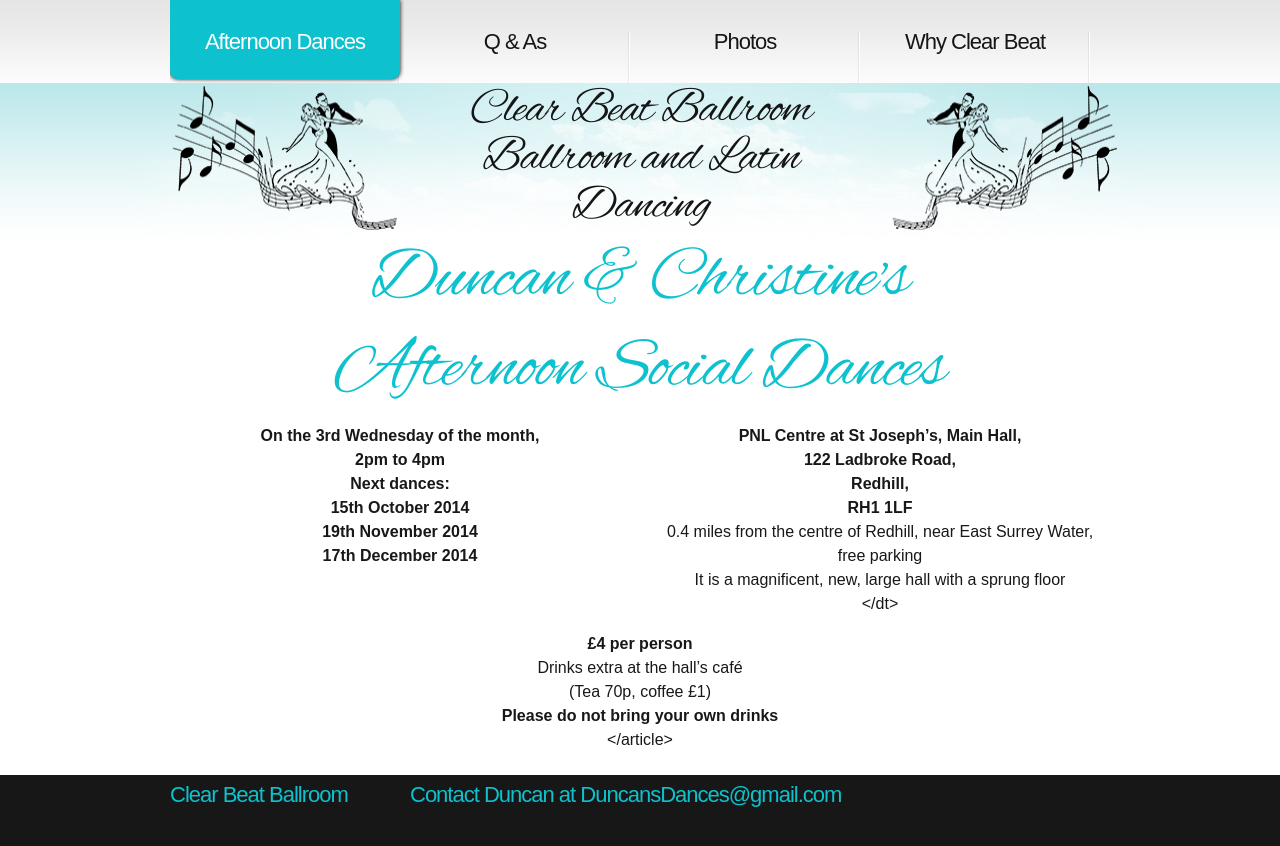
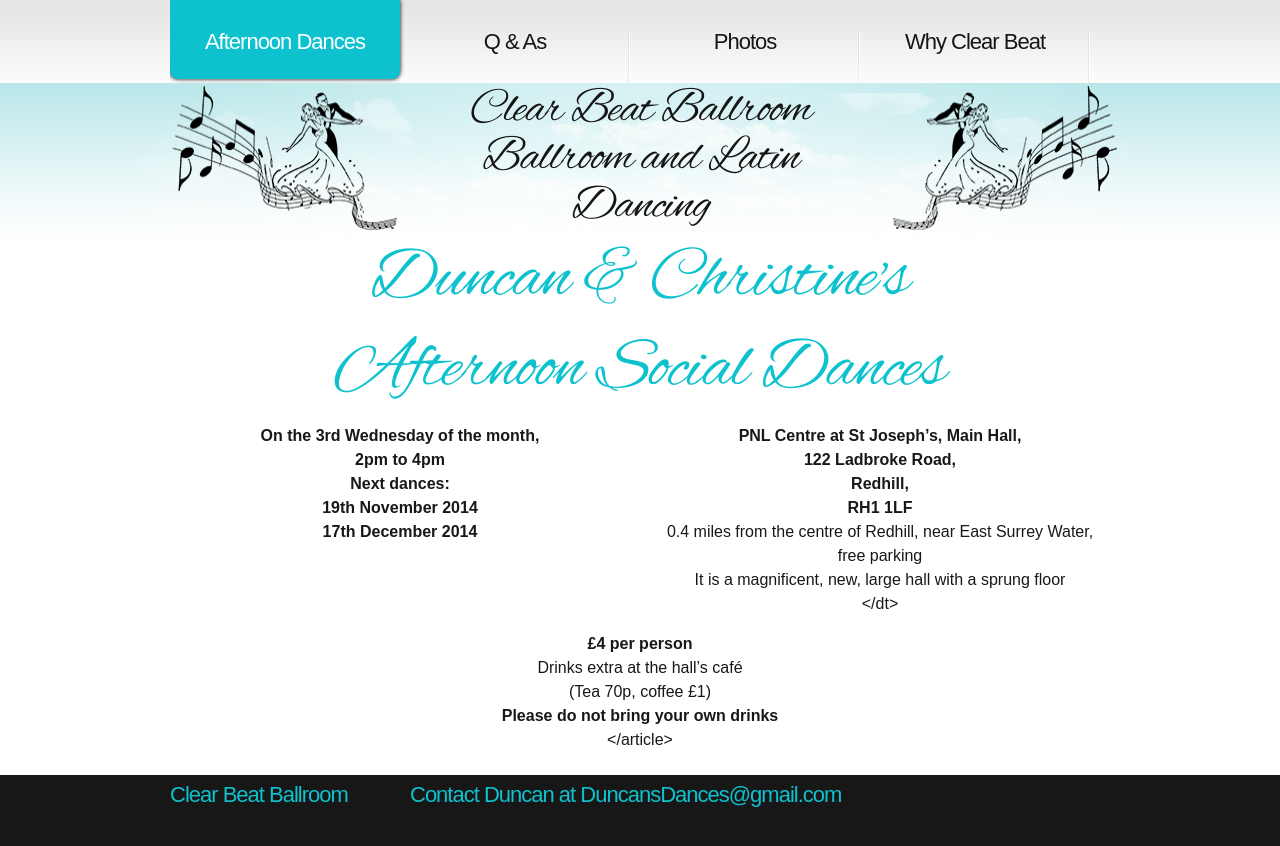
Before and after one commit to ramsayd/duncansdances, a Jekyll site: the page built from 00_index.md, in a window 1280 px wide. Shown: the top 846 px of the page. Built offline with Jekyll 4.4.1, drawn with Linux system fonts in a browser that asks for light colours.

Commit message:
Update 00_index.md

```diff
--- a/00_index.md
+++ b/00_index.md
@@ -15,7 +15,6 @@ permalink: "index.html"
       <dt><strong>On the 3rd Wednesday of the month,</strong></dt>
     <dt><strong>2pm to 4pm</strong></dt>
 <dt><strong>Next dances:</strong></dt>
-<dt><strong>15th October 2014</strong></dt>
 <dt><strong>19th November 2014</strong></dt>
 <dt><strong>17th December 2014</strong></dt>
 
```
